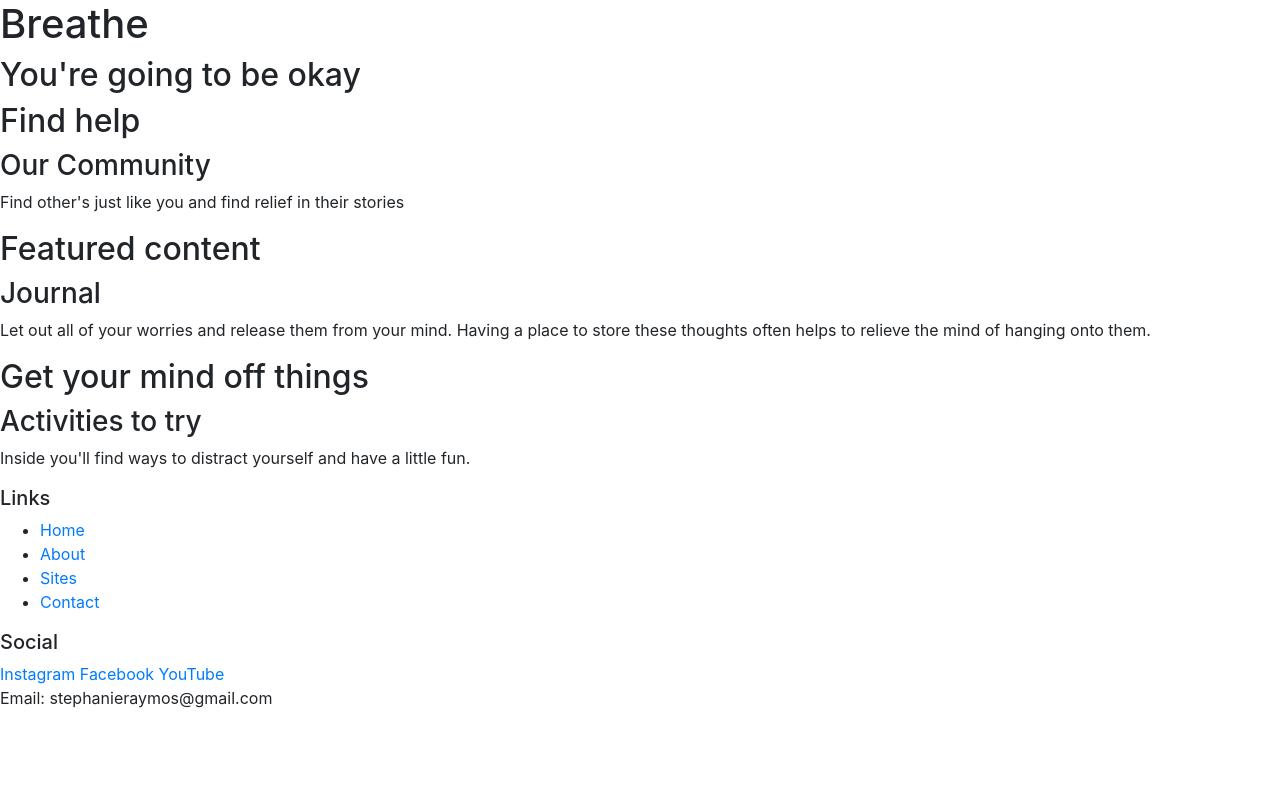
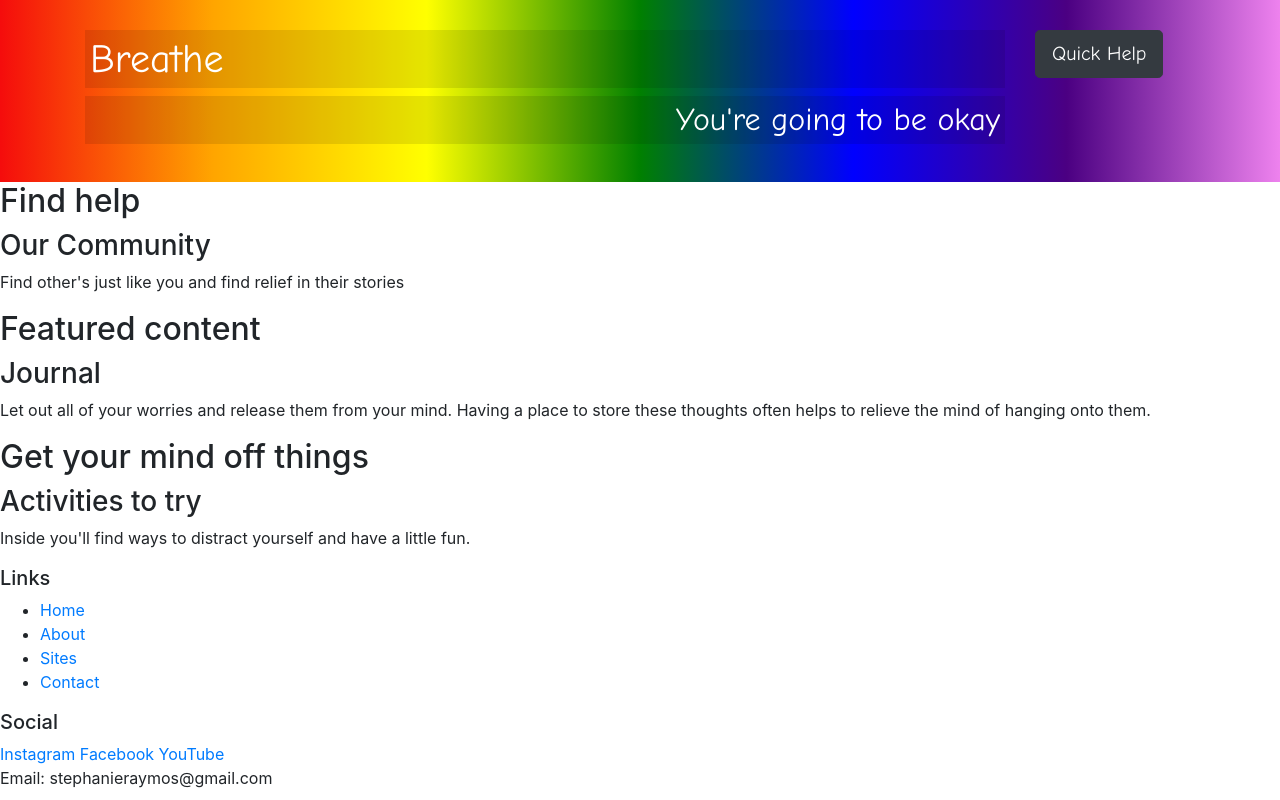
Before and after one commit to stephanieraymos/stress-less, a website: page index.html in a window 1280 px wide. Drawn offline with nearby package versions, Linux system fonts and the light colour scheme.

Commit message:
Added CSS folder + jumbotron header

```diff
--- /dev/null
+++ b/css/styles.css
@@ -0,0 +1,14 @@
+.jumbotron {
+  margin:0;
+  padding: 30px;
+  background-image: linear-gradient(to right, #f50c0c, orange,yellow, green, blue, indigo, violet);
+  color: white;
+  font-family: "Comic Sans MS", cursive, sans-serif;
+  text-shadow: 50%;
+}
+
+.jumbotron h2, h1{
+  background-color: rgba(0, 0, 0, 0.1);
+  border-style: fade ;
+  padding: 5px;
+}
--- a/index.html
+++ b/index.html
@@ -7,15 +7,25 @@
 
   <!-- Bootstrap CSS -->
   <link rel="stylesheet" href="node_modules/bootstrap/dist/css/bootstrap.min.css" />
+  <link rel="stylesheet" href="node_modules/font-awesome/css/font-awesome.min.css" />
+  <link rel="stylesheet" href="https://fonts.googleapis.com/css?family=Lobster|Open+Sans" />
+    <link rel="stylesheet" href="css/styles.css" />
     <title>Stress Less</title>
 </head>
 
 <body>
 
-    <header>
-        <div>
-            <h1>Breathe</h1>
-            <h2>You're going to be okay</h2>
+    <header class="jumbotron jumbotron-fluid">
+        <div class= "container">
+            <div class= "row">
+                <div class= "col">
+                    <h1>Breathe</h1>
+                    <h2 class="text-sm-right">You're going to be okay</h2>
+                </div>
+                <div class="col-md-4 col-xl-2">
+                    <a href="#quickHelp" role="button" class="btn btn-lg btn-dark" data-toggle="tooltip" data-placement="bottom" data-html="true" title="Activities to help lower your anxiety level quickly">Quick Help</a>
+                </div>
+            </div>
         </div>
     </header>
 
```
